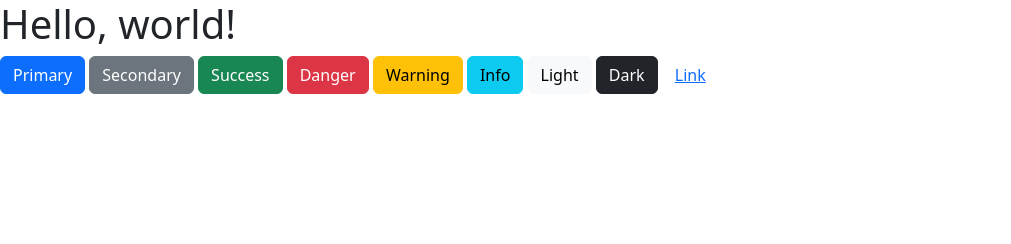
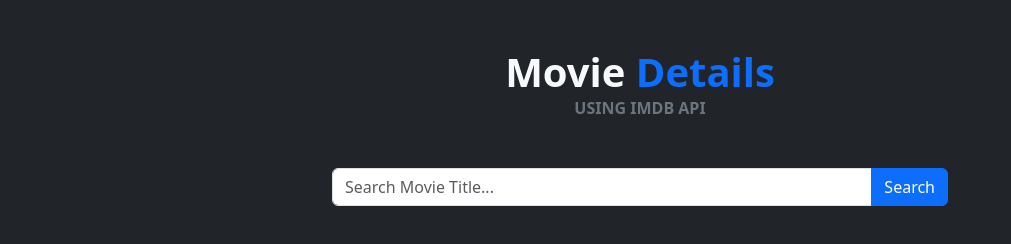
Before and after one commit to LuckyBastrd/projectIMDB, a plain HTML site: page index.html in a window 1280 px wide. Shown: the whole page, without its empty margins (0-1011 px from the left). Drawn offline with Linux system fonts and the light colour scheme.

Commit message:
make search page

```diff
--- a/index.html
+++ b/index.html
@@ -6,19 +6,23 @@
     <title>Document</title>
     <link href="bootstrap/css/bootstrap.min.css" rel="stylesheet">
 </head>
-<body>
-    <h1>Hello, world!</h1>
+<body class="bg-dark">
+    <div class="container text-center">
+        <h1 class="pt-5 mb-0 fw-bold text-light">
+            Movie
+            <span class="text-primary">
+                Details
+            </span>
+        </h1>
+        <p class="fw-bold text-secondary">USING IMDB API</p>
+    </div>
 
-    <button type="button" class="btn btn-primary">Primary</button>
-    <button type="button" class="btn btn-secondary">Secondary</button>
-    <button type="button" class="btn btn-success">Success</button>
-    <button type="button" class="btn btn-danger">Danger</button>
-    <button type="button" class="btn btn-warning">Warning</button>
-    <button type="button" class="btn btn-info">Info</button>
-    <button type="button" class="btn btn-light">Light</button>
-    <button type="button" class="btn btn-dark">Dark</button>
-
-    <button type="button" class="btn btn-link">Link</button>
+    <div class="container d-flex justify-content-center mt-5 col-md-6">
+        <div class="input-group">
+          <input type="text" class="form-control" placeholder="Search Movie Title...">
+          <button class="btn btn-primary" type="button">Search</button>
+        </div>
+    </div>
 
     <script src="bootstrap/js/bootstrap.min.js"></script>
 </body>
```
